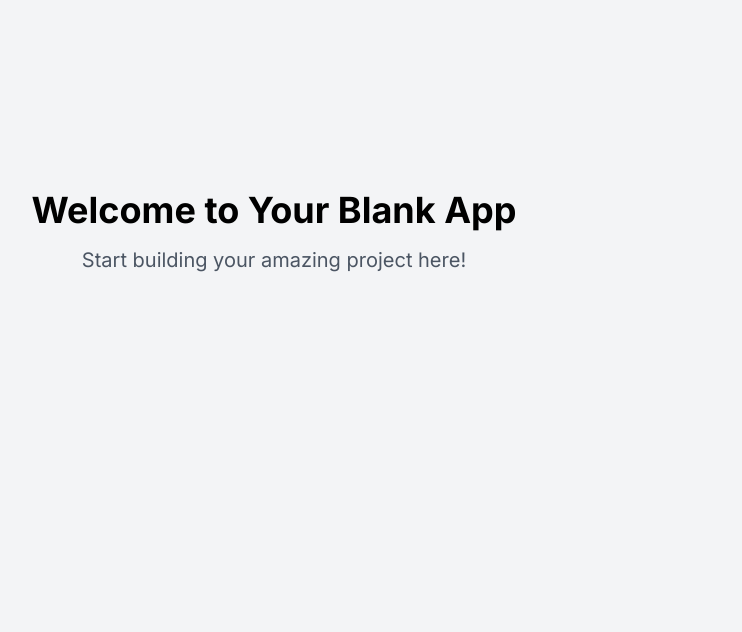
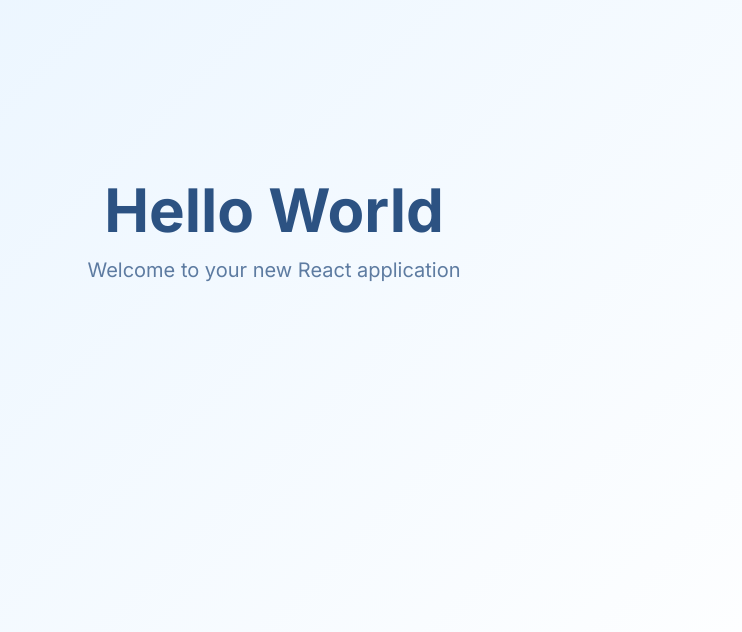
Before and after one commit to MuhammadAman02/hst-ai-fc55dde1-3579-4e8f-8a02-c9549b3527c3, a React (Vite) app: page / in a window 1280 px wide. Shown: the part 168-800 px from the top of the page, without its empty margins (366-1108 px from the left). Built offline with nearby package versions, Linux system fonts and the light colour scheme.

Commit message:
update file

```diff
--- a/src/pages/Index.tsx
+++ b/src/pages/Index.tsx
@@ -1,11 +1,15 @@
-// Update this page (the content is just a fallback if you fail to update the page)
+import React from 'react';
 
-const Index = () => {
+const Index: React.FC = () => {
   return (
-    <div className="min-h-screen flex items-center justify-center bg-gray-100">
-      <div className="text-center">
-        <h1 className="text-4xl font-bold mb-4">Welcome to Your Blank App</h1>
-        <p className="text-xl text-gray-600">Start building your amazing project here!</p>
+    <div className="min-h-screen flex items-center justify-center bg-gradient">
+      <div className="text-center animate-fade-in">
+        <h1 className="text-6xl font-bold text-custom-text mb-4">
+          Hello World
+        </h1>
+        <p className="text-xl text-custom-text opacity-75">
+          Welcome to your new React application
+        </p>
       </div>
     </div>
   );
```
